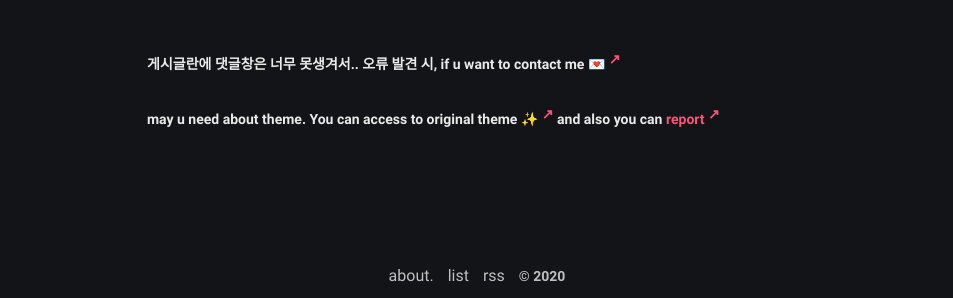
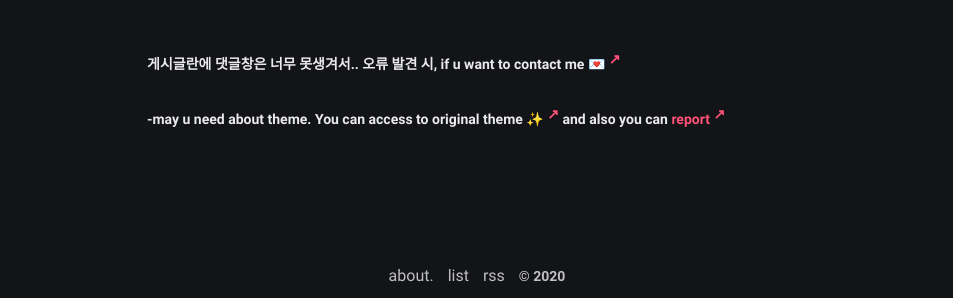
Before and after one commit to iwdstry/yeieje, a Jekyll site: the page built from about.md, in a window 1280 px wide. Shown: the part 711-1009 px from the top of the page, without its empty margins (163-1116 px from the left). Built offline with Jekyll 4.4.1, drawn with Linux system fonts in a browser that asks for light colours.

Commit message:
Update about.md

```diff
--- a/about.md
+++ b/about.md
@@ -20,4 +20,4 @@
 <br/>
 
 ###### 게시글란에 댓글창은 너무 못생겨서.. **오류 발견 시, if u want to contact me [💌](https://twitter.com/yeieje2){: target="_blank"}**
-###### may u need about theme. You can access to original theme [✨](https://github.com/piharpi/jekyll-klise){: target="_blank"} and also you can [report](http://github.com/piharpi/jekyll-klise/issues/new){: target="_blank"}
+###### -may u need about theme. You can access to original theme [✨](https://github.com/piharpi/jekyll-klise){: target="_blank"} and also you can [report](http://github.com/piharpi/jekyll-klise/issues/new){: target="_blank"}
```
